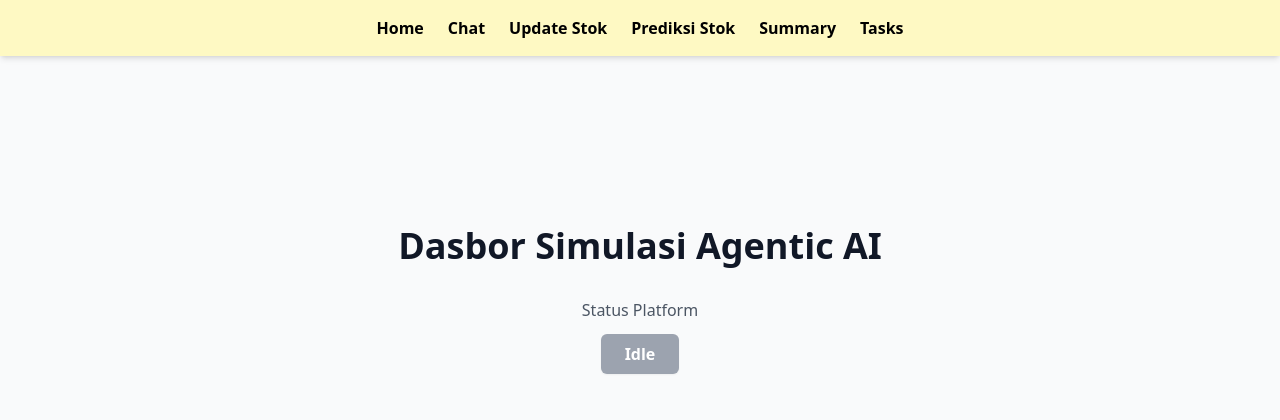
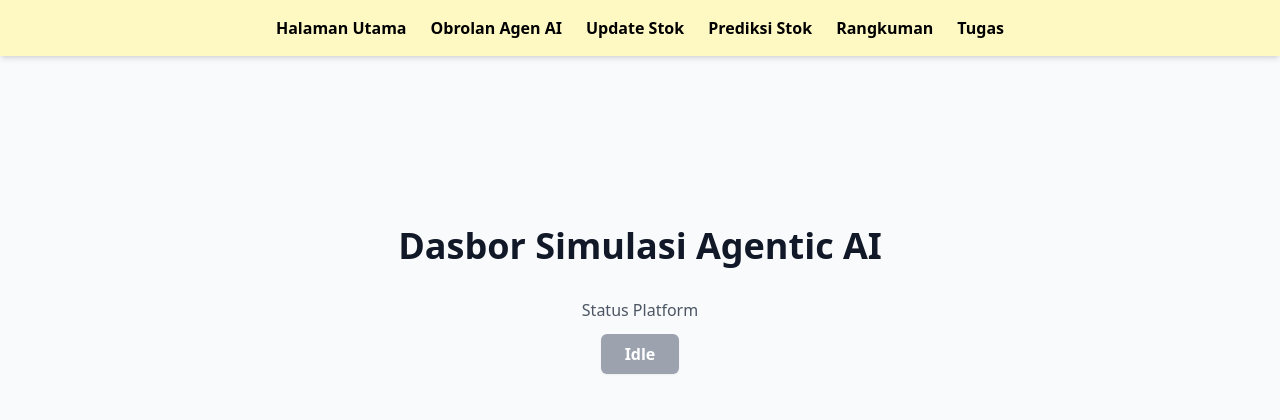
Before and after one commit to Cleign1/frontend-n8n-skripsi, a Flask app: page / in a window 1280 px wide. Shown: the top 420 px of the page. Run offline with Flask 3, Linux system fonts and the light colour scheme; some libraries are stand-ins or nearby versions.

Commit message:
feat: Translate header navigation items to Indonesian for better localization

```diff
--- a/templates/components/header.html
+++ b/templates/components/header.html
@@ -1,10 +1,10 @@
 <nav class="bg-yellow-100 text-black px-6 py-4 shadow-md font-semibold">
   <ul class="flex space-x-6 max-w-7xl mx-auto justify-center">
-    <li><a href="{{ url_for('main.index') }}" class="hover:text-gray-500">Home</a></li>
-    <li><a href="{{ url_for('chat.chat') }}" class="hover:text-gray-500">Chat</a></li>
+    <li><a href="{{ url_for('main.index') }}" class="hover:text-gray-500">Halaman Utama</a></li>
+    <li><a href="{{ url_for('chat.chat') }}" class="hover:text-gray-500">Obrolan Agen AI</a></li>
     <li><a href="{{ url_for('upload.update_stok') }}" class="hover:text-gray-500">Update Stok</a></li>
     <li><a href="{{ url_for('tasks_ui.prediksi_stok_task') }}" class="hover:text-gray-500">Prediksi Stok</a></li>
-    <li><a href="{{ url_for('summary.rangkuman') }}" class="hover:text-gray-500">Summary</a></li>
-    <li><a href="{{ url_for('tasks_ui.tasks') }}" class="hover:text-gray-500">Tasks</a></li>
+    <li><a href="{{ url_for('summary.rangkuman') }}" class="hover:text-gray-500">Rangkuman</a></li>
+    <li><a href="{{ url_for('tasks_ui.tasks') }}" class="hover:text-gray-500">Tugas</a></li>
   </ul>
 </nav>
```
